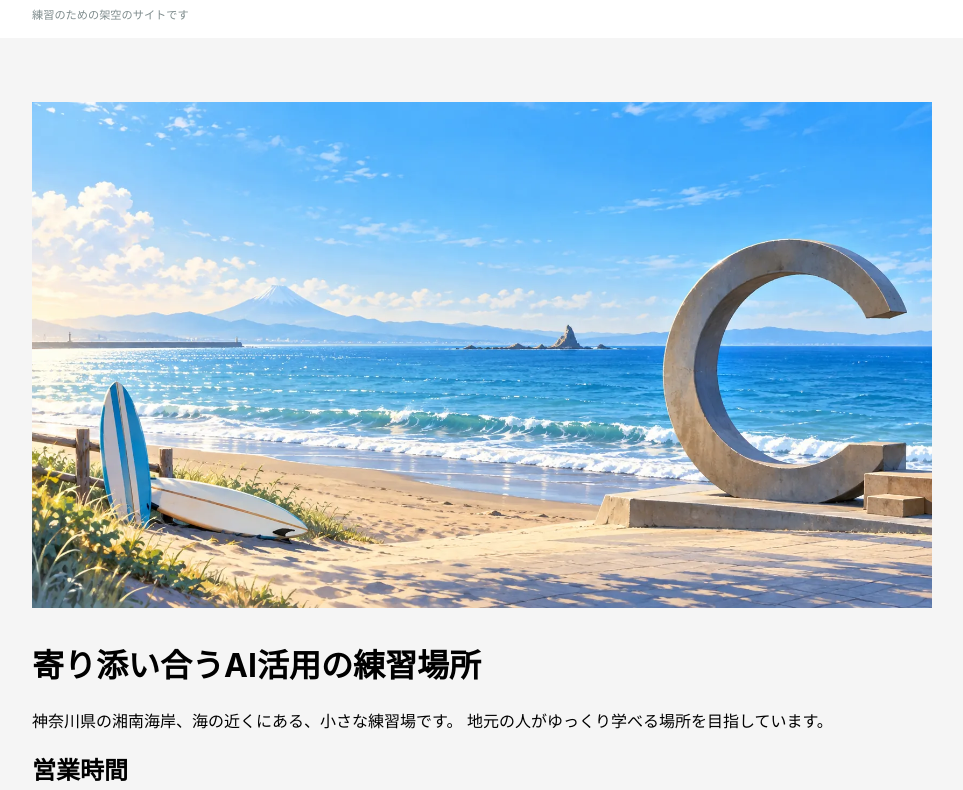
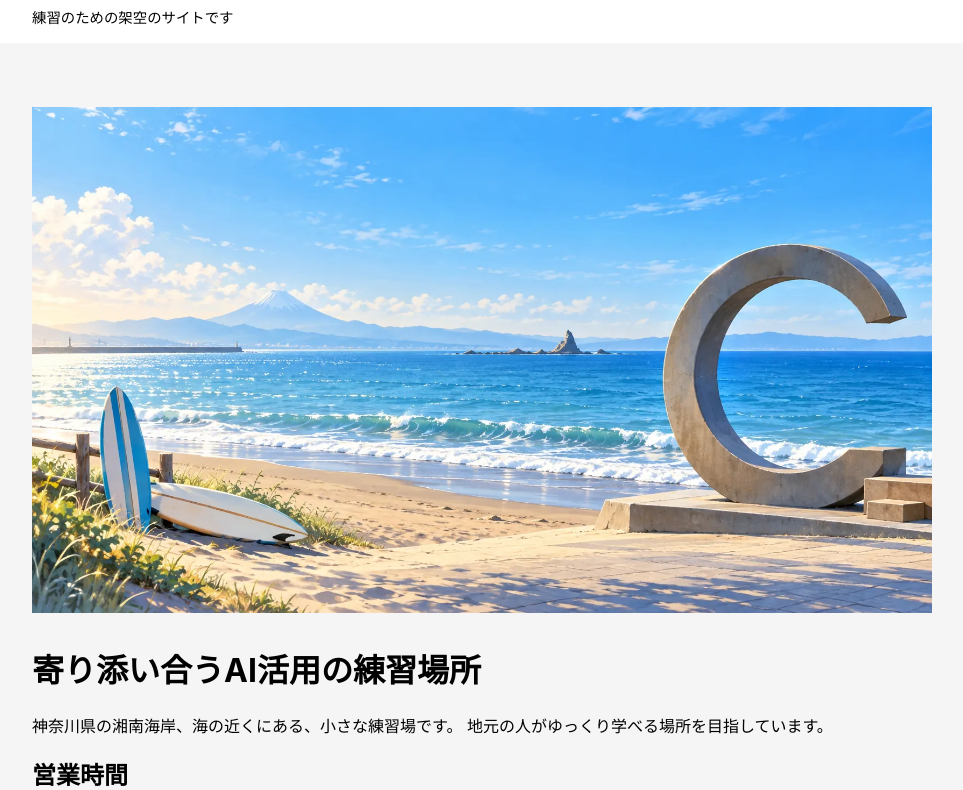
Before and after one commit to yo-ri-ai/yo-ri-ai.github.io, an Eleventy site: page src/index.md in a window 1280 px wide. Shown: the part 100-890 px from the top of the page, without its empty margins (158-1121 px from the left). Built offline with nearby package versions, Linux system fonts and the light colour scheme; Eleventy itself is replaced by a stand-in of ours; files that its build step writes are made by us from their sources.

Commit message:
ヘッダーの案内文を黒色にし、文字サイズを少し大きく変更

```diff
--- a/css/style.css
+++ b/css/style.css
@@ -14,8 +14,8 @@ header {
 
 .site-notice {
   margin: 0.15rem 0 0;
-  color: #7f8c8d;
-  font-size: 0.7rem;
+  color: #000;
+  font-size: 0.9rem;
 }
 
 main {
```
